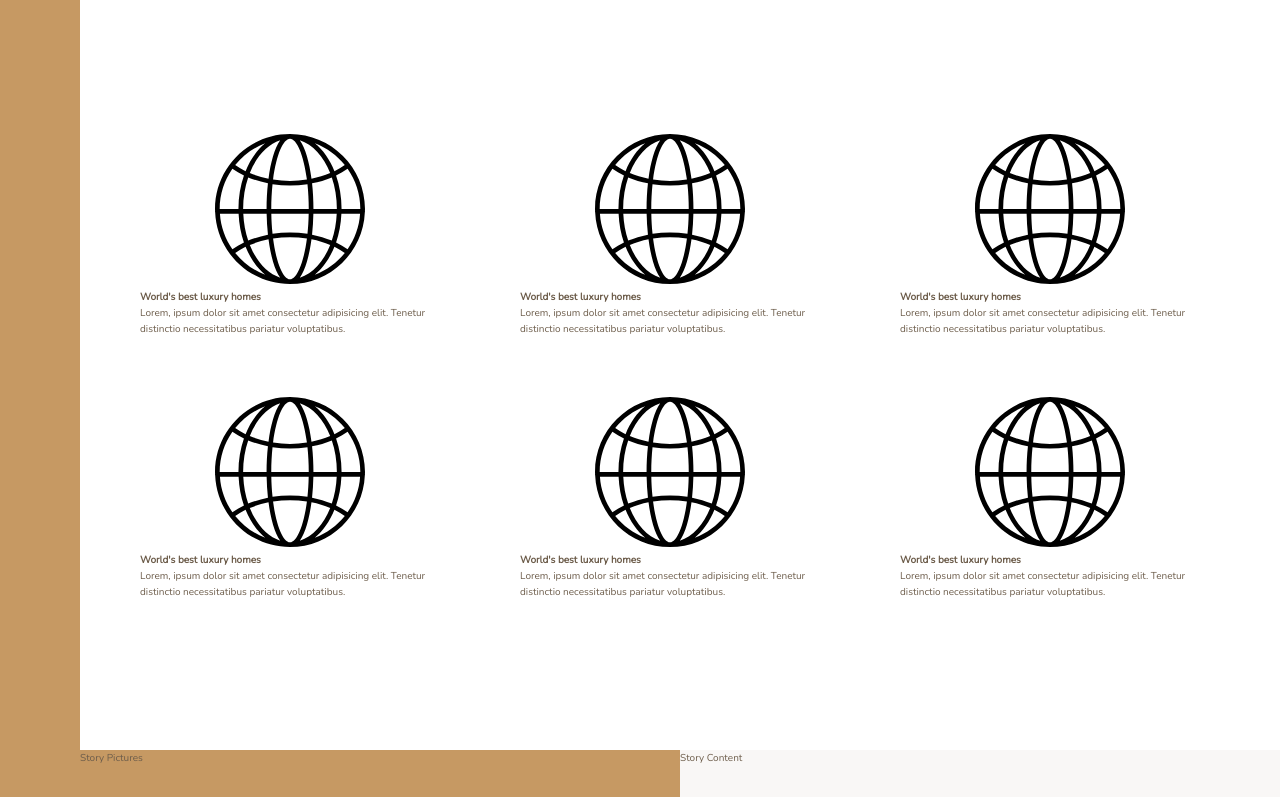
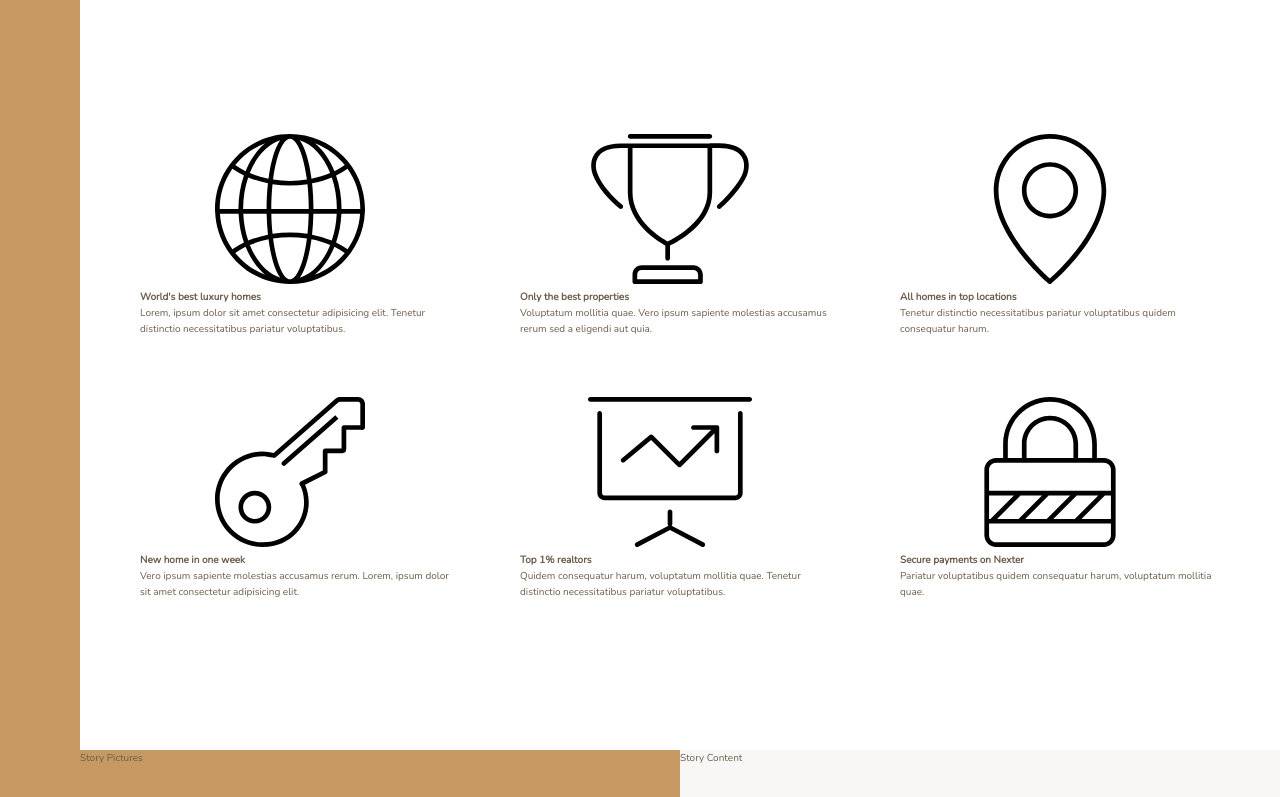
Before and after one commit to drood87/nexter, a website: page index.html in a window 1280 px wide. Shown: the part 656-1453 px from the top of the page. Drawn offline with nearby package versions, Linux system fonts and the light colour scheme.

Commit message:
addind content for feature section

```diff
--- a/index.html
+++ b/index.html
@@ -41,56 +41,56 @@
 
       <div class="feature">
         <svg class="feature__icon">
-          <use xlink:href="img/sprite.svg#icon-global"></use>
+          <use xlink:href="img/sprite.svg#icon-trophy"></use>
         </svg>
-        <h4 class="heading-4">World&apos;s best luxury homes</h4>
+        <h4 class="heading-4">Only the best properties</h4>
         <p class="feature__text">
-          Lorem, ipsum dolor sit amet consectetur adipisicing elit. Tenetur
-          distinctio necessitatibus pariatur voluptatibus.
+          Voluptatum mollitia quae. Vero ipsum sapiente molestias accusamus
+          rerum sed a eligendi aut quia.
         </p>
       </div>
 
       <div class="feature">
         <svg class="feature__icon">
-          <use xlink:href="img/sprite.svg#icon-global"></use>
+          <use xlink:href="img/sprite.svg#icon-map-pin"></use>
         </svg>
-        <h4 class="heading-4">World&apos;s best luxury homes</h4>
+        <h4 class="heading-4">All homes in top locations</h4>
         <p class="feature__text">
-          Lorem, ipsum dolor sit amet consectetur adipisicing elit. Tenetur
-          distinctio necessitatibus pariatur voluptatibus.
+          Tenetur distinctio necessitatibus pariatur voluptatibus quidem
+          consequatur harum.
         </p>
       </div>
 
       <div class="feature">
         <svg class="feature__icon">
-          <use xlink:href="img/sprite.svg#icon-global"></use>
+          <use xlink:href="img/sprite.svg#icon-key"></use>
         </svg>
-        <h4 class="heading-4">World&apos;s best luxury homes</h4>
+        <h4 class="heading-4">New home in one week</h4>
         <p class="feature__text">
-          Lorem, ipsum dolor sit amet consectetur adipisicing elit. Tenetur
-          distinctio necessitatibus pariatur voluptatibus.
+          Vero ipsum sapiente molestias accusamus rerum. Lorem, ipsum dolor sit
+          amet consectetur adipisicing elit.
         </p>
       </div>
 
       <div class="feature">
         <svg class="feature__icon">
-          <use xlink:href="img/sprite.svg#icon-global"></use>
+          <use xlink:href="img/sprite.svg#icon-presentation"></use>
         </svg>
-        <h4 class="heading-4">World&apos;s best luxury homes</h4>
+        <h4 class="heading-4">Top 1% realtors</h4>
         <p class="feature__text">
-          Lorem, ipsum dolor sit amet consectetur adipisicing elit. Tenetur
-          distinctio necessitatibus pariatur voluptatibus.
+          Quidem consequatur harum, voluptatum mollitia quae. Tenetur distinctio
+          necessitatibus pariatur voluptatibus.
         </p>
       </div>
 
       <div class="feature">
         <svg class="feature__icon">
-          <use xlink:href="img/sprite.svg#icon-global"></use>
+          <use xlink:href="img/sprite.svg#icon-lock"></use>
         </svg>
-        <h4 class="heading-4">World&apos;s best luxury homes</h4>
+        <h4 class="heading-4">Secure payments on Nexter</h4>
         <p class="feature__text">
-          Lorem, ipsum dolor sit amet consectetur adipisicing elit. Tenetur
-          distinctio necessitatibus pariatur voluptatibus.
+          Pariatur voluptatibus quidem consequatur harum, voluptatum mollitia
+          quae.
         </p>
       </div>
     </div>
```
